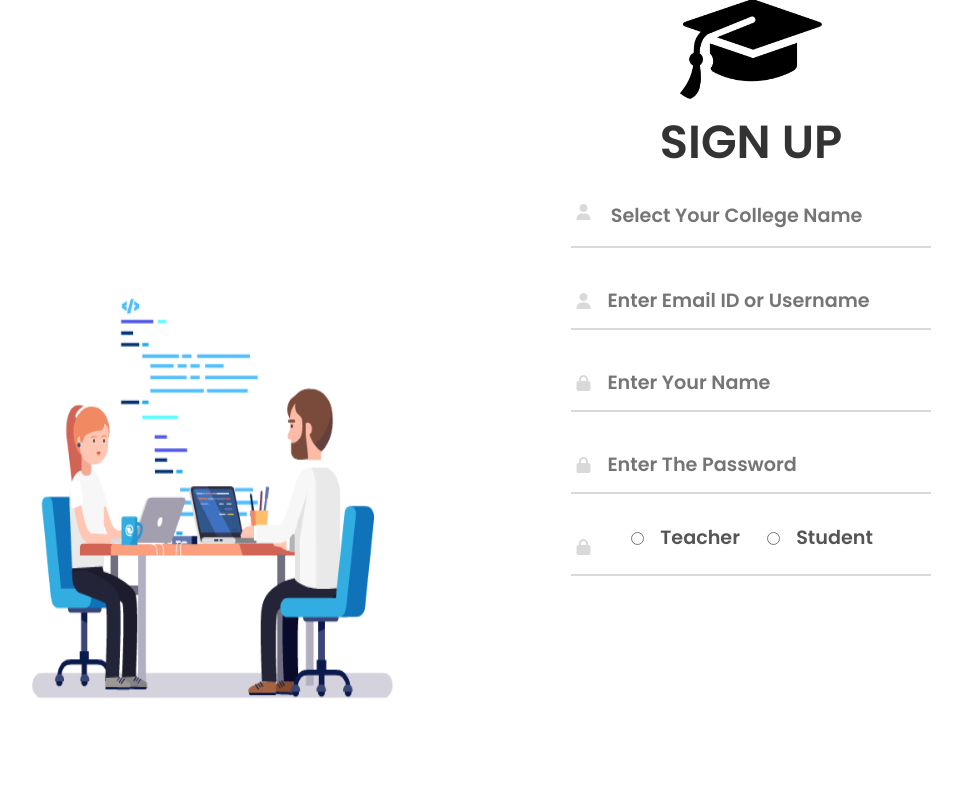
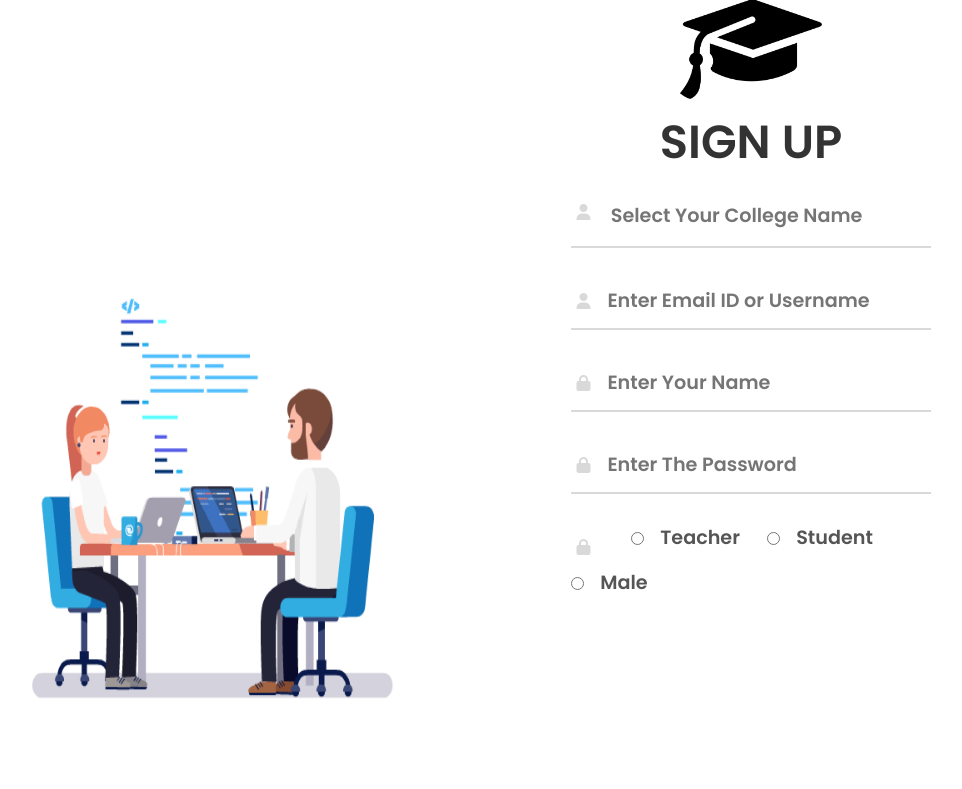
Before and after one commit to pan-kush/myDigiclass, a Flask app: page /register in a window 1280 px wide. Shown: the part 63-852 px from the top of the page, without its empty margins (143-1105 px from the left). Run offline with Flask 2, Linux system fonts and the light colour scheme; some libraries are stand-ins or nearby versions.

Commit message:
added sex

```diff
--- a/Data_Models/User.py
+++ b/Data_Models/User.py
@@ -1,6 +1,6 @@
 class user:
 
-	def __init__(self,user_id="",clg_id="",name="",password="",occ="",roll="",about="",pic="",phone="",social=""):
+	def __init__(self,user_id="",clg_id="",name="",password="",occ="",roll="",about="",pic="",phone="",social="", sex=""):
 		self.user_id=user_id
 		self.clg_id=clg_id
 		self.name=name
@@ -11,10 +11,10 @@
 		self.pic=pic
 		self.phone=phone
 		self.social=social
+		self.sex=sex
 
 	def add(self,c):
-
-		c.execute("insert into user values (?,?,?,?,?,?)",(self.user_id,self.clg_id,self.name,self.password,self.occ.lower(),self.roll))
+		c.execute("insert into user values (?,?,?,?,?,?, ?)",(self.user_id,self.clg_id,self.name,self.password,self.occ.lower(),self.roll, self.sex))
 
 	@staticmethod
 	def user_validation(c,user_id,password):
--- a/Template/class.html
+++ b/Template/class.html
@@ -85,7 +85,7 @@
 		</div>
 
 	</nav>
-
+	<div class="pad" style="height: 2rem; width: 100%;"></div>
 		<!-- <nav class="navbar navbar-dark bg-dark navbar-static-top" style="font-size: large;">
 			<a class="navbar-brand" href="#" style="font-size:x-large;">My Classroom |
 				{% if occ=="teacher" %}
--- a/Template/register.html
+++ b/Template/register.html
@@ -226,7 +226,19 @@
 						  </div>
 
 
-                 </div>
+				 </div>
+				 <div class="sex-div">
+					<div class="form-check form-check-inline">
+						<input type="radio" class="form-check-input" id="student1" name="user_data19" value="student">
+						<label class="form-check-label" for="student1"><p1 class="radio-text">Male</p1></label>
+					  </div>
+
+					  <div class="form-check form-check-inline">
+						<input type="radio" class="form-check-input" id="student1" name="user_data19" value="student">
+						<label class="form-check-label" for="student1"><p1 class="radio-text">Female</p1></label>
+					  </div>
+				 </div>
+
               </div>
               <div class="input-div pass">
                     <div class="i">
```
Also changed, not shown: database.db.
